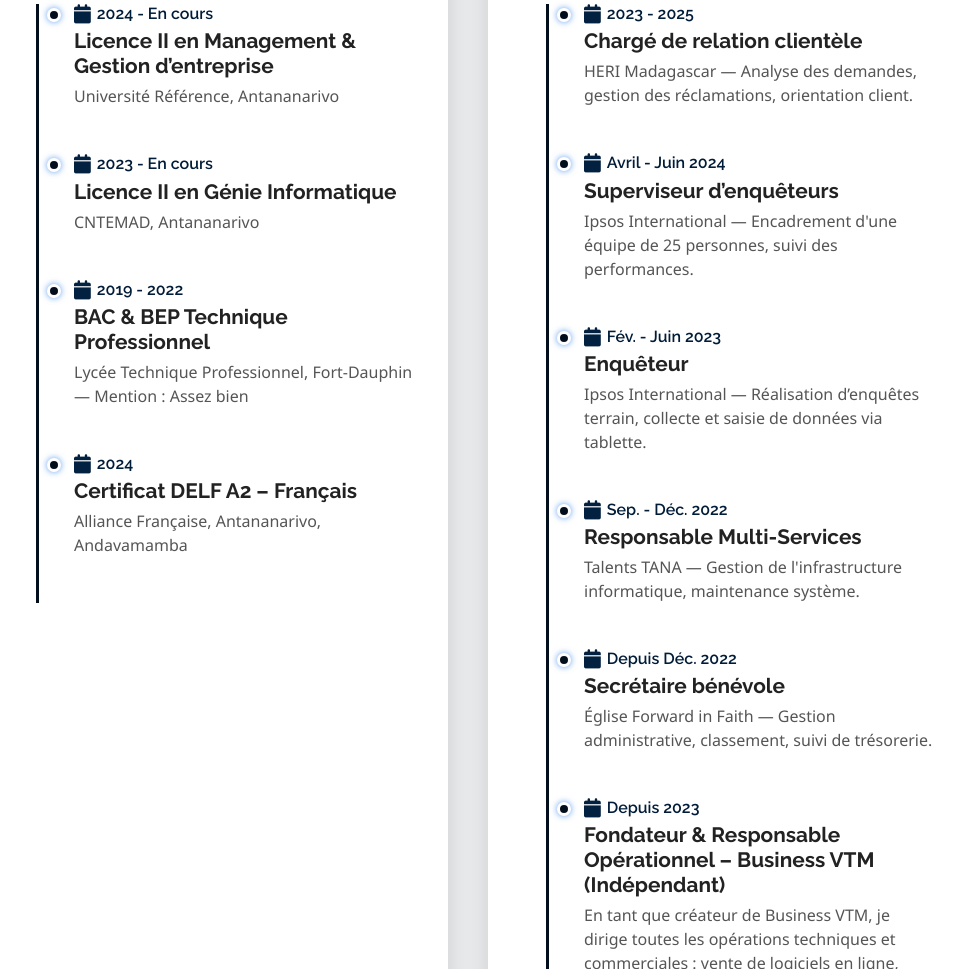
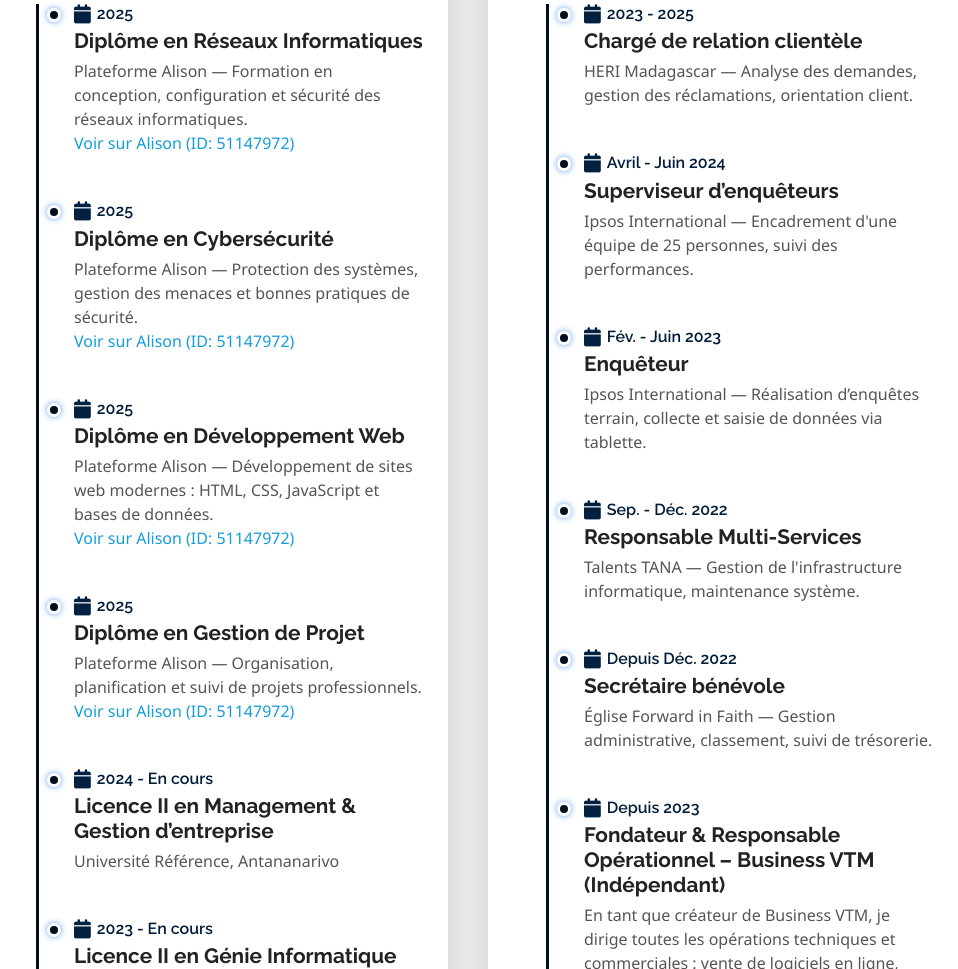
Before and after one commit to vegatalenta/gerald, a plain HTML site: page index.html in a window 1280 px wide. Shown: the part 3017-3986 px from the top of the page, without its empty margins (322-1280 px from the left). Drawn offline with Linux system fonts and the light colour scheme; animation ran at ten frames a second.

Commit message:
Update index.html

```diff
--- a/index.html
+++ b/index.html
@@ -255,7 +255,6 @@
 </section>
 
 
-
 <!-- Section Éducation & Expérience -->
 <section class="education section" id="education">
   <div class="container">
@@ -273,7 +272,60 @@
           <div class="timeline-box padd-15">
             <div class="timeline shadow-dark">
 
-              <!-- Timeline item -->
+              <!-- Alison Diplômes -->
+              <div class="timeline-item">
+                <div class="circle-dot"></div>
+                <h3 class="timeline-date"><i class="fa fa-calendar"></i> 2025</h3>
+                <h4 class="timeline-title">
+                  Diplôme en Réseaux Informatiques
+                </h4>
+                <p class="timeline-text">
+                  Plateforme Alison — Formation en conception, configuration et sécurité des réseaux informatiques.
+                  <br>
+                  <a href="https://alison.com/" target="_blank">Voir sur Alison (ID: 51147972)</a>
+                </p>
+              </div>
+
+              <div class="timeline-item">
+                <div class="circle-dot"></div>
+                <h3 class="timeline-date"><i class="fa fa-calendar"></i> 2025</h3>
+                <h4 class="timeline-title">
+                  Diplôme en Cybersécurité
+                </h4>
+                <p class="timeline-text">
+                  Plateforme Alison — Protection des systèmes, gestion des menaces et bonnes pratiques de sécurité.
+                  <br>
+                  <a href="https://alison.com/" target="_blank">Voir sur Alison (ID: 51147972)</a>
+                </p>
+              </div>
+
+              <div class="timeline-item">
+                <div class="circle-dot"></div>
+                <h3 class="timeline-date"><i class="fa fa-calendar"></i> 2025</h3>
+                <h4 class="timeline-title">
+                  Diplôme en Développement Web
+                </h4>
+                <p class="timeline-text">
+                  Plateforme Alison — Développement de sites web modernes : HTML, CSS, JavaScript et bases de données.
+                  <br>
+                  <a href="https://alison.com/" target="_blank">Voir sur Alison (ID: 51147972)</a>
+                </p>
+              </div>
+
+              <div class="timeline-item">
+                <div class="circle-dot"></div>
+                <h3 class="timeline-date"><i class="fa fa-calendar"></i> 2025</h3>
+                <h4 class="timeline-title">
+                  Diplôme en Gestion de Projet
+                </h4>
+                <p class="timeline-text">
+                  Plateforme Alison — Organisation, planification et suivi de projets professionnels.
+                  <br>
+                  <a href="https://alison.com/" target="_blank">Voir sur Alison (ID: 51147972)</a>
+                </p>
+              </div>
+
+              <!-- Formations Universitaires -->
               <div class="timeline-item">
                 <div class="circle-dot"></div>
                 <h3 class="timeline-date"><i class="fa fa-calendar"></i> 2024 - En cours</h3>
@@ -293,13 +345,6 @@
                 <h3 class="timeline-date"><i class="fa fa-calendar"></i> 2019 - 2022</h3>
                 <h4 class="timeline-title">BAC & BEP Technique Professionnel</h4>
                 <p class="timeline-text">Lycée Technique Professionnel, Fort-Dauphin — Mention : Assez bien</p>
-              </div>
-
-              <div class="timeline-item">
-                <div class="circle-dot"></div>
-                <h3 class="timeline-date"><i class="fa fa-calendar"></i> 2024</h3>
-                <h4 class="timeline-title">Certificat DELF A2 – Français</h4>
-                <p class="timeline-text">Alliance Française, Antananarivo, Andavamamba</p>
               </div>
 
             </div>
```
Lines whose indentation alone changed are shown as unchanged.
